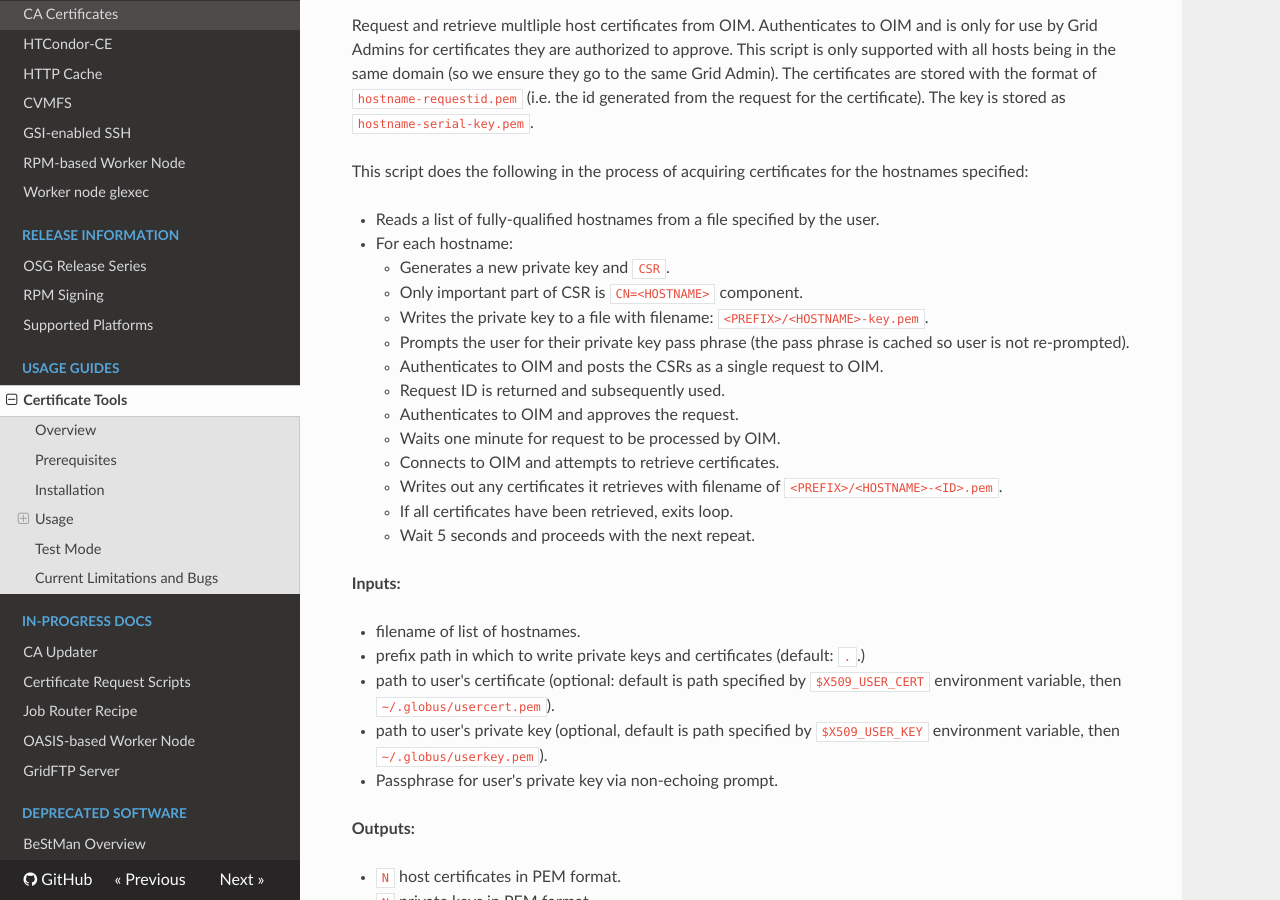
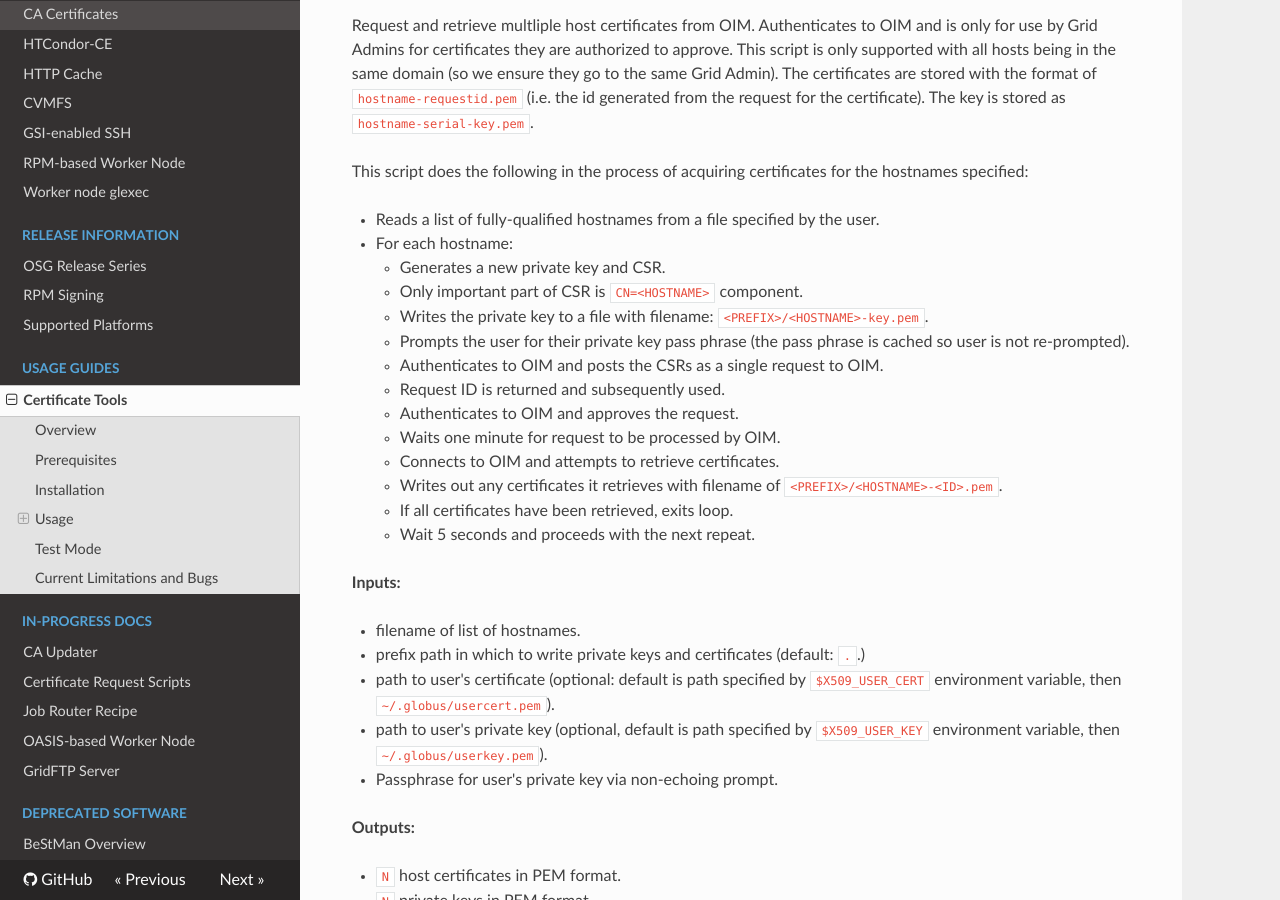
Before and after one commit to osg-htc/docs, an MkDocs documentation site: the page built from docs/common/pki-cli.md, in a window 1280 px wide and 900 px high, scrolled down 4159 px. Built offline with MkDocs 1.6.1, drawn with Linux system fonts in a browser that asks for light colours; nearby versions of some CDN libraries; old or Windows-style settings are respelled for this version of MkDocs.

Commit message:
Another attempt at fixup from the review.

```diff
--- a/docs/common/pki-cli.md
+++ b/docs/common/pki-cli.md
@@ -191,7 +191,7 @@ This script does the following in the process of acquiring certificates for the
 
 -   Reads a list of fully-qualified hostnames from a file specified by the user.
 -   For each hostname:
-    -   Generates a new private key and `CSR`.
+    -   Generates a new private key and CSR.
     -   Only important part of CSR is `CN=<HOSTNAME>` component.
     -   Writes the private key to a file with filename: `<PREFIX>/<HOSTNAME>-key.pem`.
     -   Prompts the user for their private key pass phrase (the pass phrase is cached so user is not re-prompted).
```
